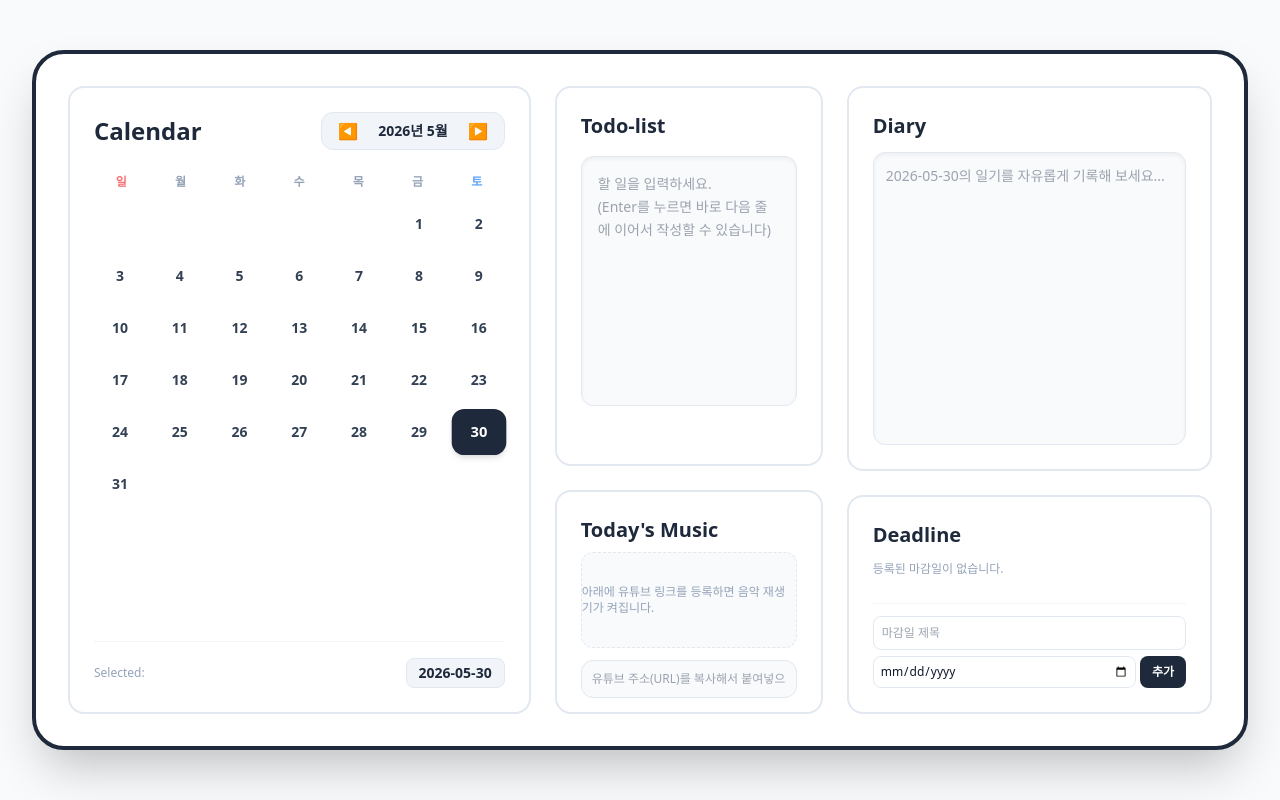
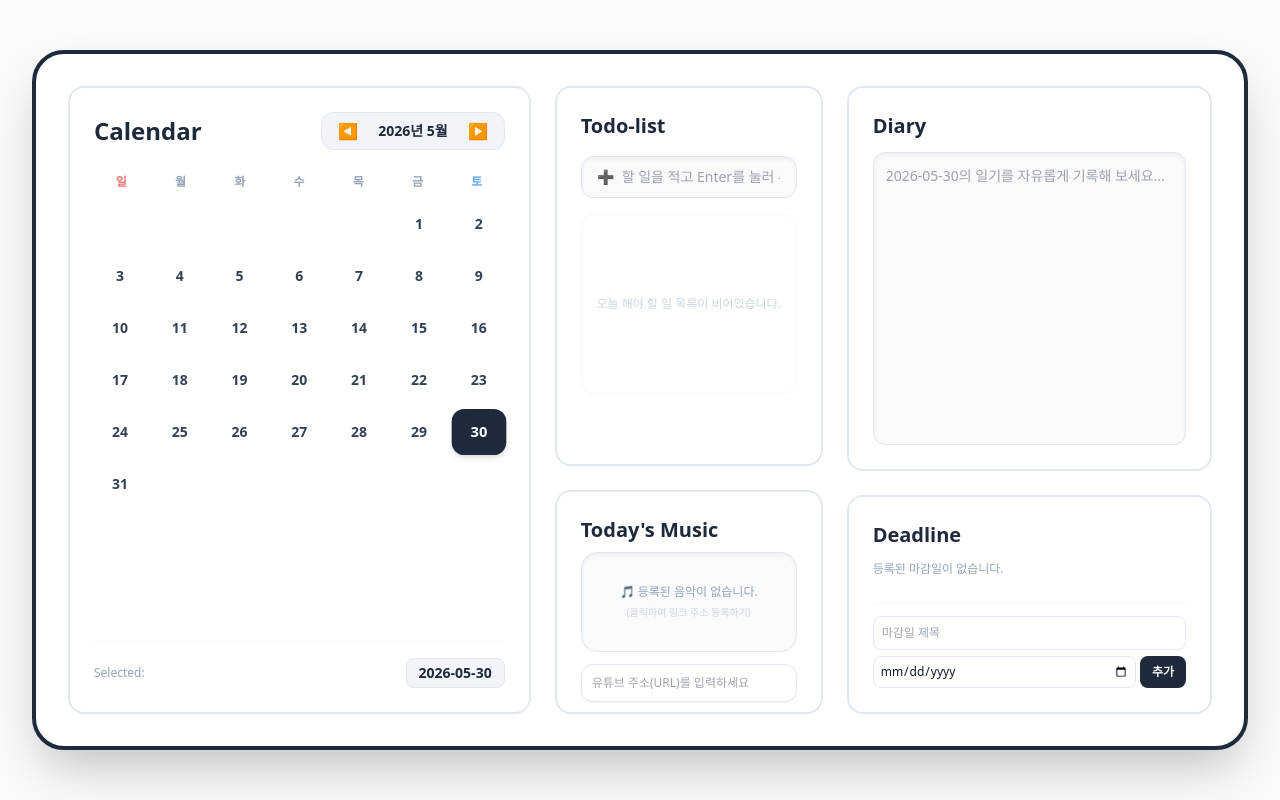
Before and after one commit to ch1030216/cs-assignment2, a Next.js app: page / in a window 1280 px wide. Built offline with nearby package versions, Linux system fonts and the light colour scheme.

Commit message:
fix: todolist checkbox, musicplayer

```diff
--- a/src/app/components/MusicPlayer.jsx
+++ b/src/app/components/MusicPlayer.jsx
@@ -1,67 +1,122 @@
 "use client";
+
+import { useState, useRef, useEffect } from "react";
 
 export default function MusicPlayer({ selectedDate, musicData, setMusicData }) {
   const currentLink = musicData[selectedDate] || "";
+  const [showInput, setShowInput] = useState(false);
+  const [isPlaying, setIsPlaying] = useState(false);
+  const iframeRef = useRef(null);
+
+  // 날짜가 바뀌면 재생 상태 초기화
+  useEffect(() => {
+    setIsPlaying(false);
+  }, [selectedDate]);
 
   const handleUrlChange = (e) => {
     setMusicData({
       ...musicData,
-      [selectedDate]: e.target.value
+      [selectedDate]: e.target.value,
     });
   };
 
-  // 유튜브 링크 형태를 분석해 iframe 전용 embed 주소로 자동 변환하는 필터 함수
   const getYoutubeEmbedUrl = (url) => {
     if (!url) return "";
-
     try {
-      // 1. 단축 공유 주소 형태 처리 (https://youtu.be/비디오ID)
       if (url.includes("youtu.be/")) {
         const videoId = url.split("youtu.be/")[1]?.split("?")[0];
-        return videoId ? `https://www.youtube.com/embed/${videoId}` : "";
+        return videoId ? `https://www.youtube.com/embed/${videoId}?enablejsapi=1` : "";
       }
-
-      // 2. 일반 PC 웹 주소 형태 처리 (https://www.youtube.com/watch?v=비디오ID)
       if (url.includes("v=")) {
         const urlParams = new URLSearchParams(url.split("?")[1]);
         const videoId = urlParams.get("v");
-        return videoId ? `https://www.youtube.com/embed/${videoId}` : "";
+        return videoId ? `https://www.youtube.com/embed/${videoId}?enablejsapi=1` : "";
       }
     } catch (e) {
-      console.error("유튜브 링크 파싱 에러", e);
+      console.error(e);
     }
     return "";
   };
 
   const embedUrl = getYoutubeEmbedUrl(currentLink);
 
+  // 오디오 컨트롤을 위해 유튜브 iframe을 제어하는 함수
+  const togglePlay = () => {
+    if (!embedUrl || !iframeRef.current) return;
+
+    const command = isPlaying ? '{"event":"command","func":"pauseVideo","args":[]}' : '{"event":"command","func":"playVideo","args":[]}';
+    iframeRef.current.contentWindow.postMessage(command, "*");
+    setIsPlaying(!isPlaying);
+  };
+
   return (
-    <div className="flex flex-col gap-3 w-full h-full justify-between">
-      <div className="flex-1 flex items-center justify-center">
-        {embedUrl ? (
-          // 내부에서 직접 재생되는 유튜브 공식 Iframe 플레이어 레이어
-          <div className="w-full h-32 rounded-xl overflow-hidden border border-slate-200 shadow-md bg-black">
+    <div className="flex flex-col gap-3 w-full h-full justify-between relative">
+
+      {/* 실제 유튜브 화면은 크기를 0으로 만들어 소리만 나게 숨김 처리 */}
+      {embedUrl && (
+        <div className="w-0 h-0 absolute opacity-0 pointer-events-none">
           <iframe
+            ref={iframeRef}
             src={embedUrl}
-              className="w-full h-full"
-              allow="accelerometer; autoplay; clipboard-write; encrypted-media; gyroscope; picture-in-picture"
-              allowFullScreen
+            allow="autoplay"
           ></iframe>
         </div>
+      )}
+
+      {/* 메인 플레이어 카드 디자인 */}
+      <div className="flex-1 bg-slate-50 border border-slate-200 rounded-2xl flex items-center justify-between p-4 shadow-inner min-h-[100px]">
+        {embedUrl ? (
+          <div className="flex items-center justify-between w-full">
+            {/* 왼쪽: 재생 컨트롤 상태 및 음악 안내 */}
+            <div className="flex items-center gap-3">
+              <button
+                onClick={togglePlay}
+                className={`w-12 h-12 rounded-full flex items-center justify-center text-white font-bold text-lg transition-transform active:scale-95 ${
+                  isPlaying ? "bg-red-500 hover:bg-red-600" : "bg-emerald-500 hover:bg-emerald-600"
+                }`}
+              >
+                {isPlaying ? "⏸" : "▶"}
+              </button>
+              <div className="flex flex-col">
+                <span className="text-sm font-bold text-slate-700">
+                  {isPlaying ? "오늘의 배경음악 재생 중" : "음악 대기 중"}
+                </span>
+                <span className="text-xs text-slate-400">Audio Only Mode</span>
+              </div>
+            </div>
+
+            {/* 오른쪽: 주소창 토글 톱니바퀴 버튼 */}
+            <button
+              onClick={() => setShowInput(!showInput)}
+              className="text-slate-400 hover:text-slate-600 text-xl p-2 transition-colors"
+              title="링크 수정"
+            >
+              ⚙️
+            </button>
+          </div>
         ) : (
-          <div className="w-full h-24 bg-slate-50 border border-dashed border-slate-200 rounded-xl flex items-center justify-center text-xs text-slate-400 font-medium">
-            아래에 유튜브 링크를 등록하면 음악 재생기가 켜집니다.
+          <div
+            onClick={() => setShowInput(true)}
+            className="w-full h-full flex flex-col items-center justify-center text-xs text-slate-400 font-medium cursor-pointer hover:bg-slate-100/50 rounded-xl transition-colors gap-1"
+          >
+            <span>🎵 등록된 음악이 없습니다.</span>
+            <span className="text-[10px] text-slate-300">(클릭하여 링크 주소 등록하기)</span>
           </div>
         )}
       </div>
 
+      {/* 숨겨져 있다가 조건 만족 시 아래에 스르륵 나타나는 주소 수정창 */}
+      {(showInput || !embedUrl) && (
+        <div className="w-full animate-fadeIn">
           <input
             type="text"
             value={currentLink}
             onChange={handleUrlChange}
-        placeholder="유튜브 주소(URL)를 복사해서 붙여넣으세요"
-        className="w-full text-xs p-2.5 border border-slate-200 rounded-xl focus:outline-none focus:border-slate-400 bg-slate-50 font-medium text-slate-600 transition-colors"
+            placeholder="유튜브 주소(URL)를 입력하세요"
+            className="w-full text-xs p-2.5 border border-slate-200 rounded-xl focus:outline-none focus:border-slate-400 bg-white font-medium text-slate-600 shadow-sm transition-colors"
           />
+        </div>
+      )}
     </div>
   );
 }
--- a/src/app/components/TodoList.jsx
+++ b/src/app/components/TodoList.jsx
@@ -1,36 +1,113 @@
 "use client";
 
-import { useEffect, useRef } from "react";
+import { useState } from "react";
 
 export default function TodoList({ selectedDate, todoData, setTodoData }) {
-  // 현재 날짜의 투두 텍스트 가져오기 (없으면 빈 문자열)
-  const currentText = todoData[selectedDate] || "";
-  const textareaRef = useRef(null);
+  // 해당 날짜의 할 일 목록 배열 배열 가져오기 (없으면 빈 배열)
+  const items = todoData[selectedDate] || [];
+  const [inputValue, setInputValue] = useState("");
 
-  // 글자 수에 따라 높이가 자동으로 늘어나도록 조절하는 함수
-  useEffect(() => {
-    if (textareaRef.current) {
-      textareaRef.current.style.height = "auto";
-      textareaRef.current.style.height = `${textareaRef.current.scrollHeight}px`;
+  // 새로운 할 일 리스트에 추가 (Enter 키 입력 시)
+  const handleKeyDown = (e) => {
+    if (e.key === "Enter" && inputValue.trim() !== "") {
+      e.preventDefault();
+      const newItem = {
+        id: Date.now(),
+        text: inputValue.trim(),
+        completed: false,
+      };
+
+      setTodoData({
+        ...todoData,
+        [selectedDate]: [...items, newItem],
+      });
+      setInputValue(""); // 입력창 초기화
     }
-  }, [currentText]);
+  };
 
-  const handleChange = (e) => {
+  // 체크박스 토글 함수
+  const toggleComplete = (id) => {
+    const updatedItems = items.map((item) =>
+      item.id === id ? { ...item, completed: !item.completed } : item
+    );
     setTodoData({
       ...todoData,
-      [selectedDate]: e.target.value,
+      [selectedDate]: updatedItems,
+    });
+  };
+
+  // 할 일 개별 삭제 함수
+  const deleteItem = (id) => {
+    const updatedItems = items.filter((item) => item.id !== id);
+    setTodoData({
+      ...todoData,
+      [selectedDate]: updatedItems,
     });
   };
 
   return (
-    <div className="w-full bg-slate-50 border border-slate-200 rounded-xl p-4 min-h-[250px] shadow-inner">
-      <textarea
-        ref={textareaRef}
-        value={currentText}
-        onChange={handleChange}
-        placeholder="할 일을 입력하세요.&#10;(Enter를 누르면 바로 다음 줄에 이어서 작성할 수 있습니다)"
-        className="w-full bg-transparent border-none focus:outline-none text-sm text-slate-700 leading-relaxed resize-none overflow-hidden min-h-[200px]"
-      />
+    <div className="w-full flex flex-col gap-4">
+      {/* 새로운 투두 작성 입력창 */}
+      <div className="relative flex items-center">
+        <span className="absolute left-4 text-slate-300 text-sm">➕</span>
+        <input
+          type="text"
+          value={inputValue}
+          onChange={(e) => setInputValue(e.target.value)}
+          onKeyDown={handleKeyDown}
+          placeholder="할 일을 적고 Enter를 눌러 추가하세요"
+          className="w-full bg-slate-50 border border-slate-200 rounded-xl pl-10 pr-4 py-2.5 text-sm focus:outline-none focus:border-slate-400 focus:bg-white text-slate-700 shadow-inner transition-all"
+        />
+      </div>
+
+      {/* 생성된 체크박스 리스트 본체 영역 */}
+      <div className="w-full bg-white border border-slate-100 rounded-xl min-h-[180px] max-h-[260px] overflow-y-auto p-2 flex flex-col gap-1.5 custom-scrollbar">
+        {items.length === 0 ? (
+          <div className="flex-1 flex items-center justify-center text-xs text-slate-300 py-12">
+            오늘 해야 할 일 목록이 비어있습니다.
+          </div>
+        ) : (
+          items.map((item) => (
+            <div
+              key={item.id}
+              className="flex items-center justify-between p-2.5 hover:bg-slate-50 rounded-lg group transition-colors"
+            >
+              {/* 왼쪽: 체크박스 아이콘 및 텍스트 조합 */}
+              <div
+                onClick={() => toggleComplete(item.id)}
+                className="flex items-center gap-3 cursor-pointer flex-1"
+              >
+                <div
+                  className={`w-5 h-5 rounded-md border flex items-center justify-center transition-all ${
+                    item.completed
+                      ? "bg-slate-800 border-slate-800 text-white"
+                      : "border-slate-300 bg-white group-hover:border-slate-400"
+                  }`}
+                >
+                  {item.completed && <span className="text-[10px]">✓</span>}
+                </div>
+                <span
+                  className={`text-sm font-medium transition-all ${
+                    item.completed
+                      ? "line-through text-slate-300 decoration-slate-400 decoration-2"
+                      : "text-slate-600"
+                  }`}
+                >
+                  {item.text}
+                </span>
+              </div>
+
+              {/* 오른쪽: 마우스를 올렸을 때만 수줍게 노출되는 개별 삭제(X) 버튼 */}
+              <button
+                onClick={() => deleteItem(item.id)}
+                className="text-slate-300 hover:text-red-500 text-xs px-2 opacity-0 group-hover:opacity-100 transition-opacity"
+              >
+                ✕
+              </button>
+            </div>
+          ))
+        )}
+      </div>
     </div>
   );
 }
```
Lines whose indentation alone changed are shown as unchanged.
